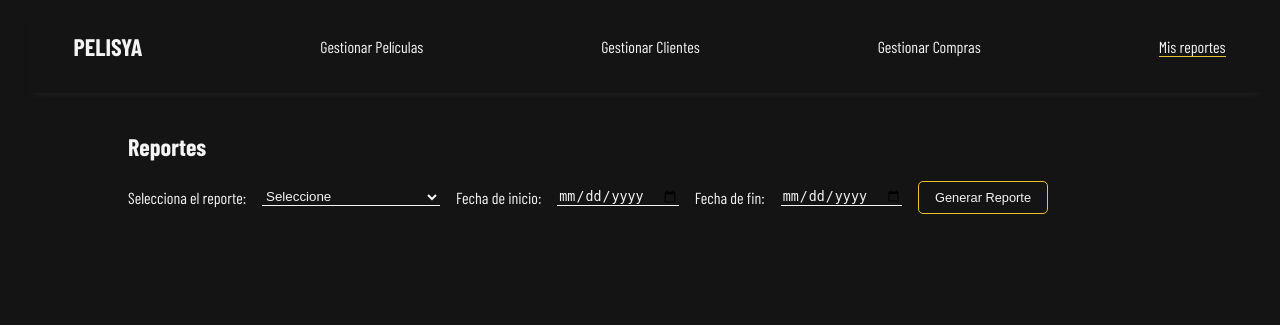
After one commit to T1fff/lab_estructura, a Flask app: page /reportes in a window 1280 px wide. The commit adds this page. Shown: the top 325 px of the page. Run offline with Flask 3, Linux system fonts and the light colour scheme; some web fonts are replaced.

Commit message:
Refactor code to add report functionality

```diff
--- a/app.py
+++ b/app.py
@@ -1,5 +1,5 @@
 from flask import Flask, render_template, request, redirect, url_for, session, flash
-from main_code import Archivo_Pelicula, Archivo_Clientes, Archivo_Compra, Pelicula, Clientes, Compra
+from main_code import Archivo_Pelicula, Archivo_Clientes, Archivo_Compra, Pelicula, Clientes, Compra, SistemaReportes
 
 app = Flask(__name__)
 app.secret_key = 'tu_clave_secreta_super_segura'
@@ -295,5 +295,30 @@ def actualizar_compra(id):
     session['modal_abierto'] = False
     return redirect(url_for('listar_compras'))  # Redirige a la lista de compras
 
+
+@app.route('/reportes', methods=['GET', 'POST'])
+def reportes():
+    sistema_reportes = SistemaReportes(archivo_compras, archivo_peliculas, archivo_clientes)
+
+    if request.method == 'POST':
+        reporte = request.form.get('reporte')
+
+        if reporte == 'peliculas_mas_vendidas':
+            peliculas_mas_vendidas = sistema_reportes.obtener_peliculas_mas_vendidas()
+            return render_template('reportes.html', peliculas_mas_vendidas=peliculas_mas_vendidas)
+
+        elif reporte == 'clientes_mas_compras':
+            clientes_mas_compras = sistema_reportes.obtener_clientes_con_mas_compras()
+            return render_template('reportes.html', clientes_mas_compras=clientes_mas_compras)
+
+        elif reporte == 'ventas_por_intervalo':
+            fecha_inicio = request.form.get('fecha_inicio')
+            fecha_fin = request.form.get('fecha_fin')
+            ventas_por_intervalo = sistema_reportes.ventas_por_intervalo(fecha_inicio, fecha_fin)
+            return render_template('reportes.html', ventas_por_intervalo=ventas_por_intervalo)
+
+    # Renderizar página inicial de reportes
+    return render_template('reportes.html')
+
 if __name__ == '__main__':
     app.run(debug=True)
--- a/main_code.py
+++ b/main_code.py
@@ -370,3 +370,75 @@ class Archivo_Compra:
             compras_actualizadas.append(compra)
 
       self.actualizar_compra(compras_actualizadas)
+
+# Asumiendo que ya tienes estas clases definidas y con acceso a los métodos correspondientes.
+
+# Asumiendo que ya tienes estas clases definidas y con acceso a los métodos correspondientes.
+class SistemaReportes:
+
+    def __init__(self, archivo_compras, archivo_peliculas, archivo_clientes):
+        # Usamos las instancias ya creadas en vez de crear nuevas
+        self.archivo_compras = archivo_compras
+        self.archivo_peliculas = archivo_peliculas
+        self.archivo_clientes = archivo_clientes
+
+    def obtener_peliculas_mas_vendidas(self):
+        # Obtener todas las compras
+        compras = self.archivo_compras.leer_compra()
+
+        # Lógica para contar cuántas veces ha sido vendida cada película
+        peliculas_vendidas = {}
+        for compra in compras:
+            pelicula_id = compra['id_pelicula']
+            if pelicula_id in peliculas_vendidas:
+                peliculas_vendidas[pelicula_id] += 1
+            else:
+                peliculas_vendidas[pelicula_id] = 1
+
+        # Ordenar las películas por ventas
+        peliculas_ordenadas = sorted(peliculas_vendidas.items(), key=lambda x: x[1], reverse=True)
+        return peliculas_ordenadas
+
+    def obtener_clientes_con_mas_compras(self):
+        # Obtener todas las compras
+        compras = self.archivo_compras.leer_compra()
+
+        # Lógica para contar cuántas compras ha realizado cada cliente
+        clientes_compras = {}
+        for compra in compras:
+            cliente_id = compra['id_cliente']
+            if cliente_id in clientes_compras:
+                clientes_compras[cliente_id] += 1
+            else:
+                clientes_compras[cliente_id] = 1
+
+        # Ordenar los clientes por número de compras
+        clientes_ordenados = sorted(clientes_compras.items(), key=lambda x: x[1], reverse=True)
+        return clientes_ordenados
+
+    def ventas_por_intervalo(self, fecha_inicio, fecha_fin):
+    # Convertir las fechas de inicio y fin a objetos datetime
+        try:
+            fecha_inicio = datetime.strptime(fecha_inicio, '%Y-%m-%d')
+            fecha_fin = datetime.strptime(fecha_fin, '%Y-%m-%d')
+        except ValueError:
+            return {"error": "Las fechas deben estar en formato YYYY-MM-DD."}
+
+        ventas = self.archivo_compras.leer_compra()  # Cambia esto para obtener las compras correctas
+        ventas_filtradas = []
+
+        for venta in ventas:
+            try:
+                # Asegúrate de que 'fecha' sea una clave válida
+                fecha_venta = datetime.strptime(venta['fecha'], '%Y-%m-%d')
+                if fecha_inicio <= fecha_venta <= fecha_fin:
+                    ventas_filtradas.append(venta)
+            except KeyError as e:
+                print(f"La venta no tiene una fecha válida: {venta}. Error: {e}")
+                continue  # Ignorar esta venta y continuar con la siguiente
+
+        # Si no se encontraron ventas, retornar un mensaje
+        if not ventas_filtradas:
+            return {"mensaje": "No se encontraron ventas en el intervalo seleccionado."}
+
+        return ventas_filtradas  # Devolver las ventas filtradas
--- a/static/crud.css
+++ b/static/crud.css
@@ -2,7 +2,7 @@ form {
   display: flex;
   gap: 1rem;
 }
-form > input {
+form > input, form > select {
   display: flex;
   background: transparent;
   border: none;
@@ -44,3 +44,8 @@ table tr:hover {
 table tbody tr:hover {
   background-color: #46464621; /* Color al pasar el ratón sobre la fila */
 }
+
+.reportes{
+  display: flex;
+  align-items: center;
+}
--- a/static/styles.css
+++ b/static/styles.css
@@ -25,7 +25,7 @@ nav {
   box-shadow: -4px 10px 7px -11px rgba(46, 46, 46, 1);
 }
 
-a:visited {
+a:visited, a {
   color: #f4f4f4;
 }
 
--- a/templates/clientes.html
+++ b/templates/clientes.html
@@ -22,6 +22,7 @@
         >Gestionar Clientes</a
       >
       <a href="{{ url_for('listar_compras') }}">Gestionar Compras</a>
+      <a href="{{ url_for('reportes') }}">Mis reportes</a>
     </nav>
     <div class="container">
       <h2>Agregar Nuevo Cliente</h2>
--- a/templates/compras.html
+++ b/templates/compras.html
@@ -22,6 +22,7 @@
         href="{{ url_for('listar_compras') }}"
         >Gestionar Compras</a
       >
+      <a href="{{ url_for('reportes') }}">Mis reportes</a>
     </nav>
     <div class="container">
       <h2>Agregar Nueva Compra</h2>
--- a/templates/listar_peliculas.html
+++ b/templates/listar_peliculas.html
@@ -23,6 +23,7 @@
       >
       <a href="{{ url_for('listar_clientes') }}">Gestionar Clientes</a>
       <a href="{{ url_for('listar_compras') }}">Gestionar Compras</a>
+      <a href="{{ url_for('reportes') }}">Mis reportes</a>
     </nav>
     <div class="container">
       <h2>Agregar Nueva Película</h2>
--- /dev/null
+++ b/templates/reportes.html
@@ -0,0 +1,86 @@
+<!DOCTYPE html>
+<html lang="en">
+  <head>
+    <meta charset="UTF-8" />
+    <title>Reportes</title>
+    <link
+      rel="stylesheet"
+      href="{{ url_for('static', filename='styles.css') }}"
+    />
+    <link
+      rel="stylesheet"
+      href="{{ url_for('static', filename='crud.css') }}"
+    />
+  </head>
+  <body>
+    <!-- Formulario para seleccionar el tipo de reporte -->
+    <nav>
+      <h1><a href="{{ url_for('index') }}">PELISYA</a></h1>
+      <a href="{{ url_for('listar_peliculas') }}">Gestionar Películas</a>
+      <a href="{{ url_for('listar_clientes') }}">Gestionar Clientes</a>
+      <a href="{{ url_for('listar_compras') }}">Gestionar Compras</a>
+      <a
+        href="{{ url_for('reportes') }}"
+        style="border-bottom: 1px solid #e7c530"
+        >Mis reportes</a
+      >
+    </nav>
+    <div class="container">
+      <h2>Reportes</h2>
+
+      <form method="POST" class="reportes">
+        <label for="reporte">Selecciona el reporte:</label>
+        <select name="reporte" id="reporte">
+          <option value="">Seleccione</option>
+          <option value="peliculas_mas_vendidas">Películas más vendidas</option>
+          <option value="clientes_mas_compras">Clientes con más compras</option>
+          <option value="ventas_por_intervalo">Ventas por intervalo</option>
+        </select>
+
+        <!-- Si selecciona ventas por intervalo -->
+
+        <label for="fecha_inicio">Fecha de inicio:</label>
+        <input type="date" name="fecha_inicio" id="fecha_inicio" />
+        <label for="fecha_fin">Fecha de fin:</label>
+        <input type="date" name="fecha_fin" id="fecha_fin" />
+
+        <button type="submit">Generar Reporte</button>
+      </form>
+
+      <!-- Mostrar reporte de películas más vendidas -->
+      {% if peliculas_mas_vendidas %}
+      <h2>Películas más vendidas</h2>
+      <ul>
+        {% for pelicula_id, ventas in peliculas_mas_vendidas %}
+        <li>Película ID {{ pelicula_id }}: {{ ventas }} ventas</li>
+        {% endfor %}
+      </ul>
+      {% endif %}
+
+      <!-- Mostrar reporte de clientes con más compras -->
+      {% if clientes_mas_compras %}
+      <h2>Clientes con más compras</h2>
+      <ul>
+        {% for cliente_id, compras in clientes_mas_compras %}
+        <li>Cliente ID {{ cliente_id }}: {{ compras }} compras</li>
+        {% endfor %}
+      </ul>
+      {% endif %}
+
+      <!-- Mostrar ventas por intervalo -->
+      {% if ventas_por_intervalo %}
+      <h2>Ventas entre las fechas seleccionadas:</h2>
+      <ul>
+        {% for venta in ventas_por_intervalo %}
+        <li>
+          ID Compra: {{ venta['id_compra'] }} - Cliente ID: {{
+          venta['id_cliente'] }} - Película ID: {{ venta['id_pelicula'] }} -
+          Fecha: {{ venta['fecha'] }}
+        </li>
+        {% endfor %}
+      </ul>
+
+      {% endif %}
+    </div>
+  </body>
+</html>
```
